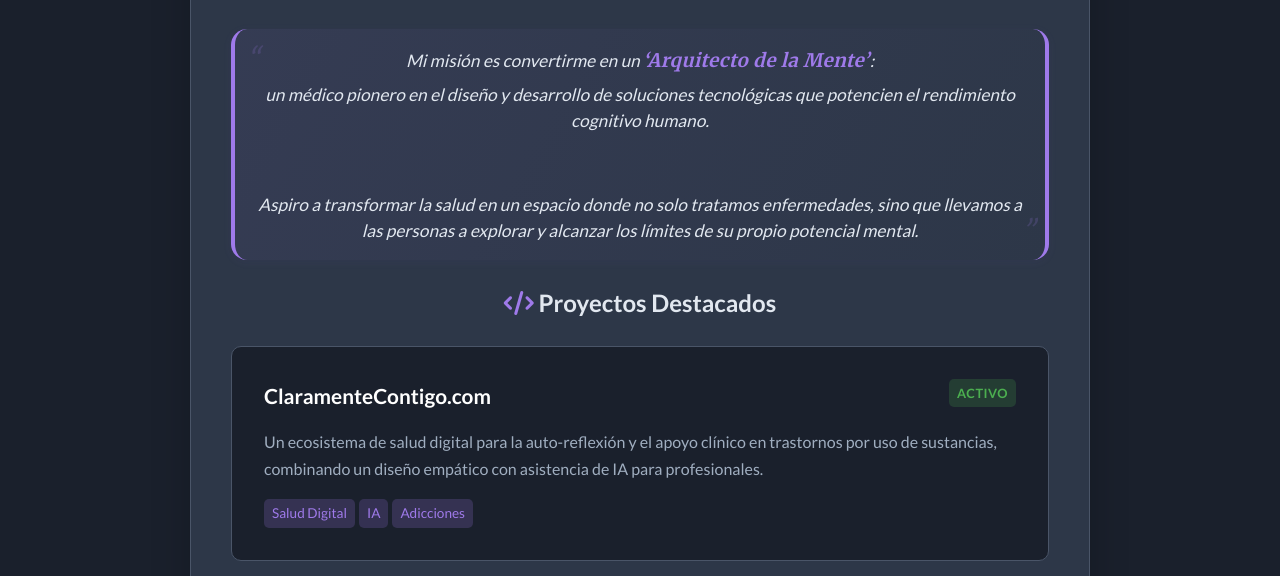
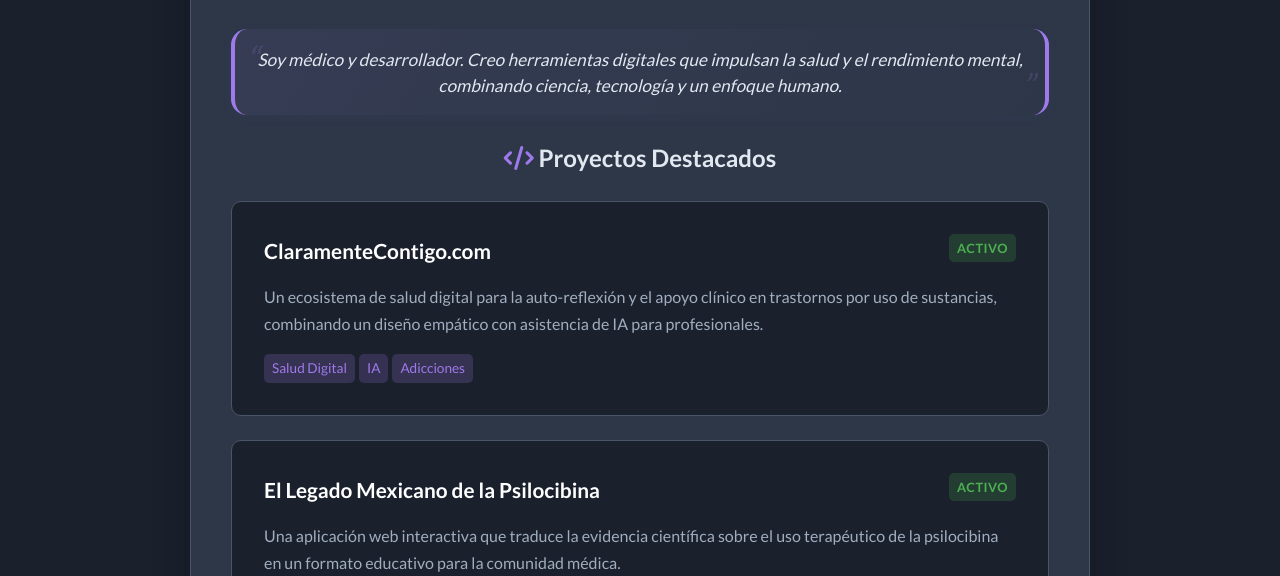
Before and after one commit to Joshie-Frank/joshie-frank-personal-page, a website: page index.html in a window 1280 px wide. Shown: the part 224-800 px from the top of the page. Drawn offline with Linux system fonts and the light colour scheme.

Commit message:
Update index.html

```diff
--- a/index.html
+++ b/index.html
@@ -50,10 +50,7 @@
             <!-- Mission Statement -->
             <section class="mission-section">
                 <blockquote class="mission mission-quote">
-                    Mi misión es convertirme en un <span class="highlight-accent">‘Arquitecto de la Mente’</span>:<br>
-                    <span class="mission-main">un médico pionero en el diseño y desarrollo de soluciones tecnológicas que potencien el rendimiento cognitivo humano.</span>
-                    <br><br>
-                    <span class="mission-secondary">Aspiro a transformar la salud en un espacio donde no solo tratamos enfermedades, sino que llevamos a las personas a explorar y alcanzar los límites de su propio potencial mental.</span>
+                        Soy médico y desarrollador. Creo herramientas digitales que impulsan la salud y el rendimiento mental, combinando ciencia, tecnología y un enfoque humano.
                 </blockquote>
             </section>
 
```
